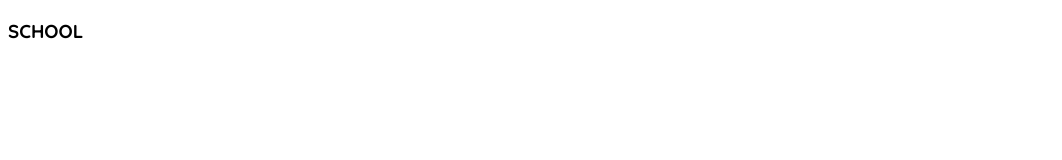
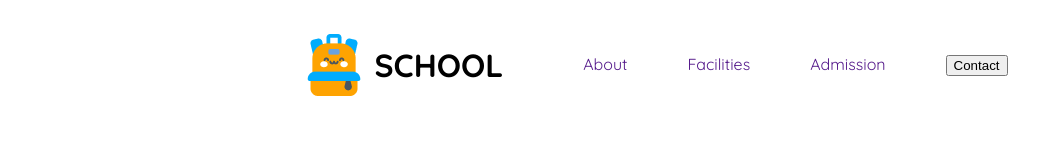
Before and after one commit to Ashikqul/ABC-Kids-School, a plain HTML site: page index.html in a window 1280 px wide. Shown: the whole page, without its empty margins (0-1062 px from the left). Drawn offline with Linux system fonts and the light colour scheme.

Commit message:
Add navbar with logo, brand name, and navigation links

```diff
--- a/index.html
+++ b/index.html
@@ -6,12 +6,24 @@
     <title>ABC kids School</title>
     <link rel="stylesheet" href="style/styles.css">
 </head>
-<body class="quick-sand-font" >
+<body class="quick-sand-font " >
     <header>
-<nav class="navbar">
+<nav class="navbar display-flex">
+    <img src="assets/logo.png" alt="">
     <h3 class="brand">SCHOOL</h3>
 
-</nav>
+    <ul class="nav-links display-flex">
+<li class="nav-item"><a href="" class="nav-link">About</a></li>
+<li class="nav-item"><a href="" class="nav-link">Facilities</a></li>
+<li class="nav-item"><a href="" class="nav-link">Admission</a></li>
+<li class="nav-item"><a href="" class="nav-link"><button>Contact</button></a></li>
+
+    </ul>
+    </nav>
+
+    <div class="banner">
+
+    </div>
     </header>
 
     <main>
--- a/style/styles.css
+++ b/style/styles.css
@@ -9,3 +9,44 @@
   font-weight: 400;
   font-style: normal;
 }
+
+.body{
+    background-image: url("../assets/bg.png");
+}
+
+
+/* shared styles */
+.display-flex{
+    display: flex;
+
+
+}
+/* header styles */
+
+/* navbar related styles */
+.navbar{
+justify-content: space-between;
+align-items: center;
+}
+
+.brand{
+    font-weight: 700;
+margin: 10px;
+    font-size: 2rem;
+}
+
+.nav-item{
+    list-style: none;
+    margin: 30px;
+}
+
+
+.nav-link{
+
+text-decoration: none;
+}
+
+.navbar, .banner{
+    max-width: 675px;
+    margin: 0 auto;
+}
```
Also changed, not shown: assets/bg.png (added), assets/dribble.png (added), assets/elementary.png (added), assets/fb.png (added), assets/google+.png (added), assets/hero-kids.png (added), assets/kinder.png (added), assets/logo.png (added), assets/middle.png (added), assets/story-1.png (added), assets/story-2.png (added), assets/story-3.png (added), assets/story-4.png (added), assets/story-5.png (added), 1 more files.
